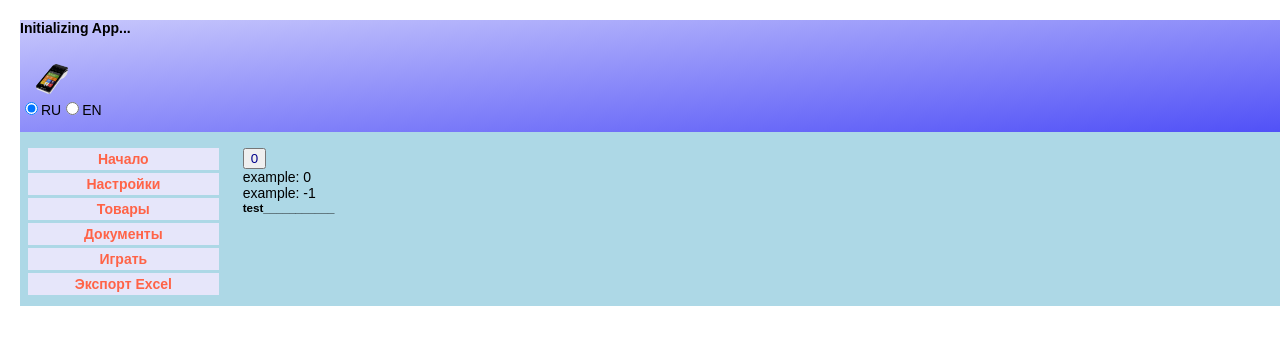
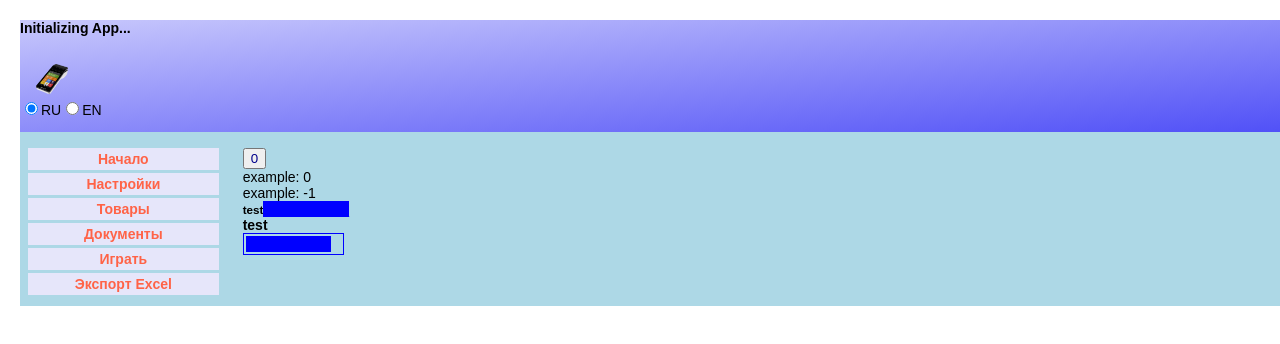
Before and after one commit to majdarov/evoReact, a React (Create React App) app: page /example in a window 1280 px wide. Shown: the top 344 px of the page. Built offline with nearby package versions, Linux system fonts and the light colour scheme.

Commit message:
Update ProgressBar, create function for get Employee

```diff
--- a/src/api/api.js
+++ b/src/api/api.js
@@ -34,4 +34,8 @@ export const apiForIdb = {
     let request = await createRequest({ type: 'documents_v2', docType, period, value });
     return await fetchEvo(request);
   },
+  async getEmoloyees(employee_id = null) {
+    let request = await createRequest({ type: 'get_employees', employee_id });
+    return await fetchEvo(request);
+  },
 };
--- a/src/api/api_evotor/createRequestAxios.js
+++ b/src/api/api_evotor/createRequestAxios.js
@@ -85,6 +85,18 @@ function selectOption(action) {
       return { ...api_v2, method, url };
     /*----------------------------------------------*/
 
+    /* Получить список сотрудников */
+      case 'get_employees':
+        method = 'GET';
+        if (action.employee_id) {
+          url = 'employees/' + action.employee_id;
+          action.employee_id = '';
+        } else {
+          url = 'employees';
+        }
+        return { ...api_v2, method, url };
+    /*---------------------------------------------*/
+
     case 'put_product_v2':
       method = 'PUT';
       url = 'stores/' + action.storeUuid + '/products/' + action.body.id;
--- a/src/components/Commodity/Commodity.module.css
+++ b/src/components/Commodity/Commodity.module.css
@@ -73,7 +73,7 @@
 .head {
   display: block;
   position: sticky;
-  top: 7rem;
+  top: 5rem;
   z-index: 101;
 }
 
--- a/src/components/Documents/Documents.jsx
+++ b/src/components/Documents/Documents.jsx
@@ -1,6 +1,7 @@
 import React, { useEffect, useState } from 'react';
 import { connect } from 'react-redux';
 import { apiForIdb } from '../../api/api';
+import ProgressBar from '../common/ProgressBar/ProgressBar';
 
 function dateToString(date = new Date()) {
     if (!date) return;
@@ -21,7 +22,7 @@ function getMinData(key) {
         let month = min.slice(4, 6);
         let day = min.slice(6)
         return `${year}-${month}-${day}`;
-    } catch(e) {
+    } catch (e) {
         console.error(e.message)
     }
 }
@@ -46,11 +47,13 @@ const Documents = (props) => {
         ['RETURN', 'Возврат поставщику'],
         ['WRITE_OFF', 'Списание'],
         ['SELL', 'Продажа'],
-        ['PAYBACK', 'Возврат']
+        ['PAYBACK', 'Возврат'],
+        ['employees', 'Сотрудники']
     ]
 
     const [docs, setDocs] = useState([]);
     const [isLoading, setIsLoading] = useState(false);
+    const [docType, setDocType] = useState(typesOfDocs[0][0]);
 
     const [period, setPeriod] = useState({
         dateStart: new Date(),
@@ -64,13 +67,17 @@ const Documents = (props) => {
 
     async function butGetDocs() {
         setIsLoading(true);
-        let docType = document.getElementById('typeDocs').value;
         console.log(docType);
-        let p = {
-            dateStart: period.dateStart.getTime(),
-            dateEnd: period.dateEnd.getTime()
+        let res;
+        if (docType === 'employees') {
+            res = await apiForIdb.getEmoloyees();
+        } else {
+            let p = {
+                dateStart: period.dateStart.getTime(),
+                dateEnd: period.dateEnd.getTime()
+            }
+            res = await apiForIdb.getDocuments(docType, p);
         }
-        let res = await apiForIdb.getDocuments(docType, p);
         console.log(res);
         setDocs(res.items);
         setIsLoading(false);
@@ -90,8 +97,18 @@ const Documents = (props) => {
     async function docClick(e) {
         if (e.target.tagName !== 'SPAN') return;
         let id = e.currentTarget.id;
-        let doc = await apiForIdb.getDocuments(null, null, id);
-        console.log(doc.body);
+        let doc;
+        if (docType === 'employees') {
+            doc = await apiForIdb.getEmoloyees(id);
+        } else {
+            doc = await apiForIdb.getDocuments(null, null, id);
+        }
+        console.log(doc);
+    }
+
+    function changeType(e) {
+        setDocType(e.target.value);
+        setDocs([]);
     }
 
     const styleSpan = {
@@ -105,7 +122,7 @@ const Documents = (props) => {
 
     return (
         <>
-            <h1>Documents</h1>
+            <h1>Documents {docType}</h1>
             <div>
                 <label htmlFor="dateStart">Date start:</label>
                 <input type="date" name="dateStart"
@@ -126,7 +143,7 @@ const Documents = (props) => {
             </div>
             <label>
                 DocType
-            <select name="type_docs" id="typeDocs">
+            <select name="type_docs" id="typeDocs" onChange={changeType}>
                     {
                         typesOfDocs.map(item => {
                             return <option key={item[0]} value={item[0]}>{item[1]}</option>
@@ -135,7 +152,7 @@ const Documents = (props) => {
                 </select>
             </label>
             <button onClick={() => butGetDocs()} disabled={isLoading}>get Documents</button>
-            { isLoading && <p>Loading...</p>}
+            { isLoading && <ProgressBar limit={20} delay={500} text={'Loading '} />}
             { !!docs.length &&
                 <ul>
                     {docs.map((item, idx) => {
--- a/src/components/Example/Wrapper.jsx
+++ b/src/components/Example/Wrapper.jsx
@@ -1,5 +1,6 @@
 import React, { useState } from 'react';
 import ProgressBar from '../common/ProgressBar/ProgressBar';
+import ProgressBar2 from '../common/ProgressBar/ProgressBar2';
 import Example from './Example';
 
 const Wrapper = (props) => {
@@ -16,6 +17,7 @@ const Wrapper = (props) => {
             {count < 5 && <Example count={count} />}
             {count < 5 && <Example count={-1} />}
             { (count < 3) && <ProgressBar limit={10} text='test' delay={500} /> }
+            <ProgressBar2 limit={10} text='test' delay={500} />
         </>
     );
 }
--- a/src/components/Header/Header.jsx
+++ b/src/components/Header/Header.jsx
@@ -3,6 +3,7 @@ import './Header.module.css';
 import logo from '../../Assets/img/terminal-5.png';
 import ProgressBar from '../common/ProgressBar/ProgressBar';
 import { fetchGroupsProducts, testNeedUpdate } from '../../api/apiUtils';
+// import ProgressBar2 from '../common/ProgressBar/ProgressBar2';
 
 const Header = (props) => {
 
@@ -50,7 +51,7 @@ const Header = (props) => {
         <header>
             { !props.isInit && <h4>Initializing App...</h4>}
             { isInit && <h4>App Is Init!</h4>}
-            {updated && <ProgressBar limit={20} delay={500} text='updated' />}
+            {updated && <ProgressBar limit={20} delay={500} text='updated - ' />}
             {!isInit && !updated && <div style={{ cursor: 'pointer' }} onClick={clickDateUpdate}>
                 <h5 style={styleH5}>{lastUpdate && 'Синхронизировано - '}{lastUpdate}</h5>
             </div>}
--- a/src/components/common/ProgressBar/ProgressBar.js
+++ b/src/components/common/ProgressBar/ProgressBar.js
@@ -17,12 +17,14 @@ let ProgressBar = (props) => {
     return () => clearInterval(timer);
   }, [props.delay, props.limit]);
 
+  const styleSpan = {
+    backgroundColor: 'blue',
+    color: 'blue',
+  };
+
   return (
     <div>
-      <h5>
-        {props.text}
-        {p}
-      </h5>
+      <h5 style={{display: 'inline'}}>{props.text}</h5><span style={styleSpan}>{p}</span>
     </div>
   );
 };
--- /dev/null
+++ b/src/components/common/ProgressBar/ProgressBar2.js
@@ -0,0 +1,41 @@
+import React, { useEffect, useState } from 'react';
+
+let ProgressBar2 = (props) => {
+  const [p, setP] = useState('');
+
+  useEffect(() => {
+    let limit = props.limit;
+    let c = 0;
+    let timer = setInterval(() => {
+      c++;
+      if (c > limit) {
+        c = 0;
+        setP('');
+      }
+      setP((p) => (p += c));
+    }, props.delay);
+    return () => clearInterval(timer);
+  }, [props.delay, props.limit]);
+
+  const styleSpan = {
+    backgroundColor: 'blue',
+    color: 'blue',
+  };
+
+  const styleDiv = {
+    width: props.limit + 3 + 'ch',
+    border: 'solid 1px blue',
+    padding: '2px'
+  };
+
+  return (
+    <div className={'progressBar'}>
+      <h4 style={{ display: 'inline' }}>{props.text}</h4>
+      <div style={styleDiv}>
+        <span style={styleSpan}>{p}</span>
+      </div>
+    </div>
+  );
+};
+
+export default ProgressBar2;
--- a/src/components/common/Tree/Tree.module.css
+++ b/src/components/common/Tree/Tree.module.css
@@ -49,7 +49,7 @@ ul {
   padding-left: 1rem;
   list-style: none;
   position: sticky;
-  top: 10rem;
+  top: 7rem;
 }
 
 .tree h3 {
```
Also changed, not shown: 1 other file (tests, documents, lock files or other folders).
